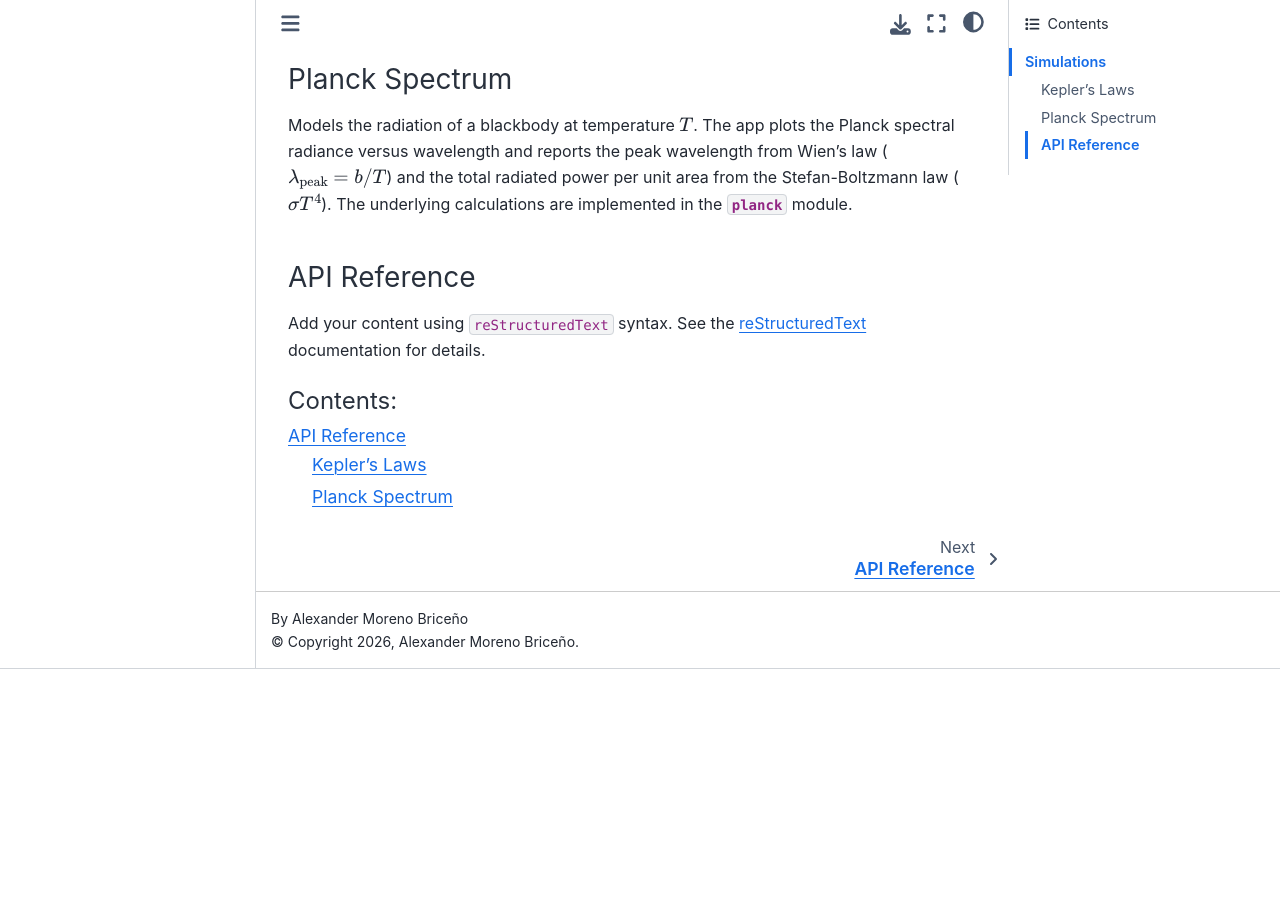
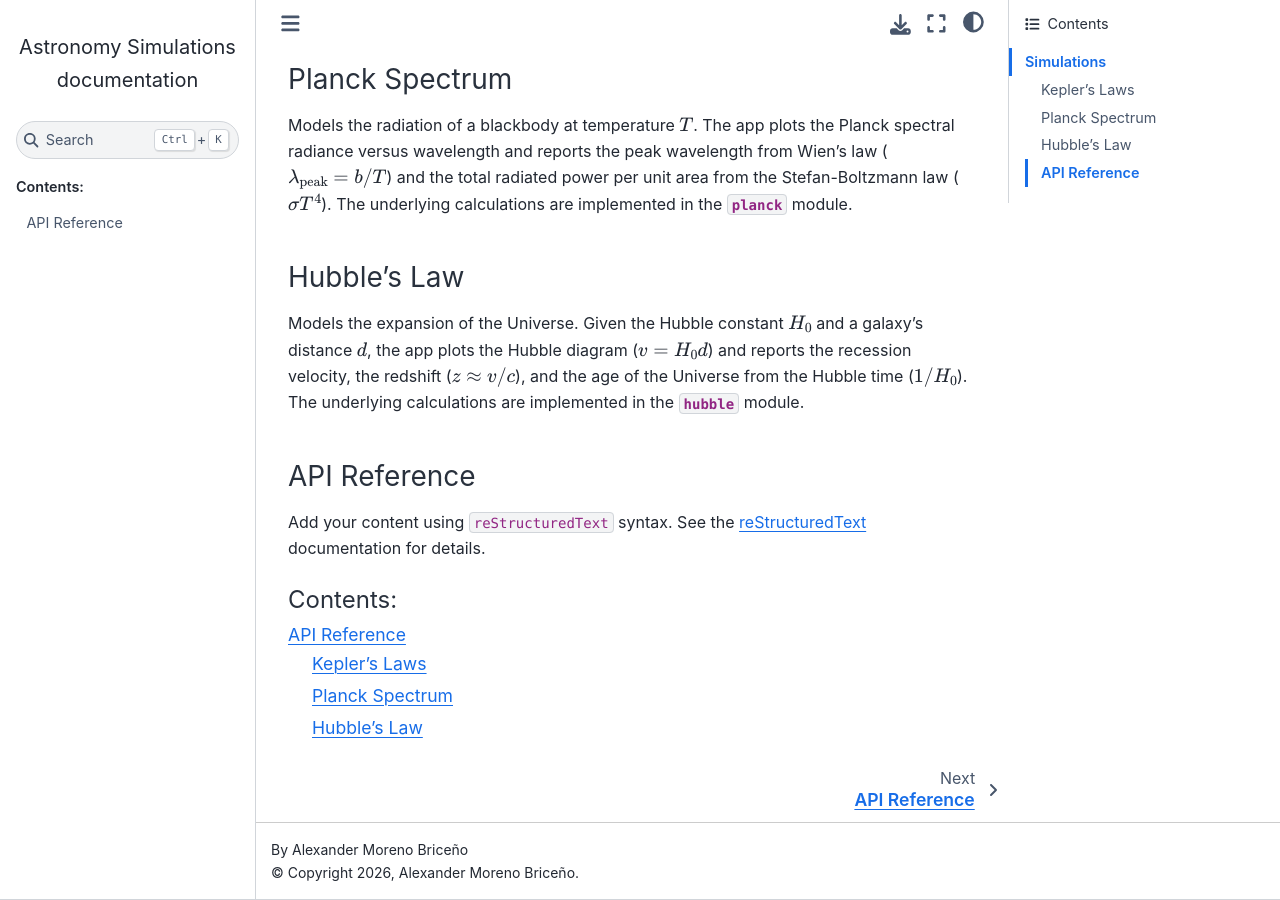
Before and after one commit to amorenobr/Astro_Simulations, a Sphinx documentation site: the page built from docs/source/index.rst, in a window 1280 px wide and 900 px high, scrolled down 547 px. Built offline with Sphinx 7.4.7 and the Sphinx Book theme 1.1.4, drawn with Linux system fonts in a browser that asks for light colours; before the commit the page ends 1216 px from its top, so only the background shows below that.

Commit message:
Add Hubble to docs, landing page, and deploy map

```diff
--- a/docs/source/api.rst
+++ b/docs/source/api.rst
@@ -17,3 +17,12 @@ Planck Spectrum
       :members:
       :undoc-members:
       :show-inheritance:
+
+
+Hubble's Law
+------------
+
+.. automodule:: hubble
+      :members:
+      :undoc-members:
+      :show-inheritance:
--- a/docs/source/index.rst
+++ b/docs/source/index.rst
@@ -29,6 +29,16 @@ wavelength and reports the peak wavelength from Wien's law (:math:`\lambda_\math
 power per unit area from the Stefan-Boltzmann law (:math:`\sigma T^4`). The underlying calculations are implemented in
 the :mod:`planck` module.
 
+
+Hubble's Law
+~~~~~~~~~~~~
+
+Models the expansion of the Universe. Given the Hubble constant :math:`H_0` and a galaxy's distance :math:`d`,
+the app plots the Hubble diagram (:math:`v = H_0 d`) and reports the recession velocity, the redshift
+(:math:`z \approx v/c`), and the age of the Universe from the Hubble time (:math:`1/H_0`). The underlying
+calculations are implemented in the :mod:`hubble` module.
+
+
 API Reference
 ~~~~~~~~~~~~~
 
--- a/index.html
+++ b/index.html
@@ -33,8 +33,10 @@
 				"src/astro_simulations/i18n.py": {url: "./src/astro_simulations/i18n.py"},
 				"pages/1_Kepler.py": {url: "./pages/1_Kepler.py"},
 				"pages/2_Planck_Spectrum.py": {url: "./pages/2_Planck_Spectrum.py"},
+				"pages/3_Hubble.py": {url: "./pages/3_Hubble.py"},
 				"src/astro_simulations/kepler.py": {url: "./src/astro_simulations/kepler.py"},
 				"src/astro_simulations/planck.py": {url: "./src/astro_simulations/planck.py"},
+				"src/astro_simulations/hubble.py": {url: "./src/astro_simulations/hubble.py"},
 				},
 				},
 				document.getElementById("root")
```
Also changed, not shown: 1 other file.
